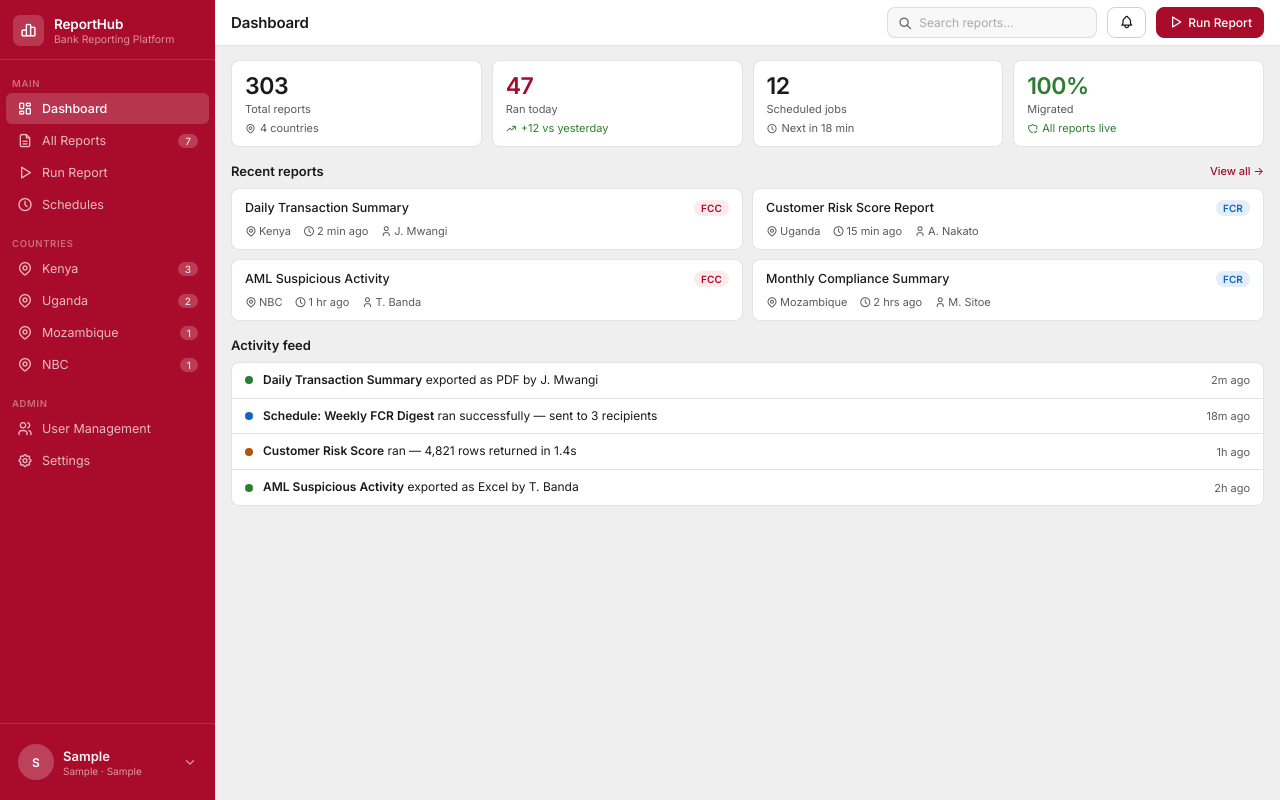
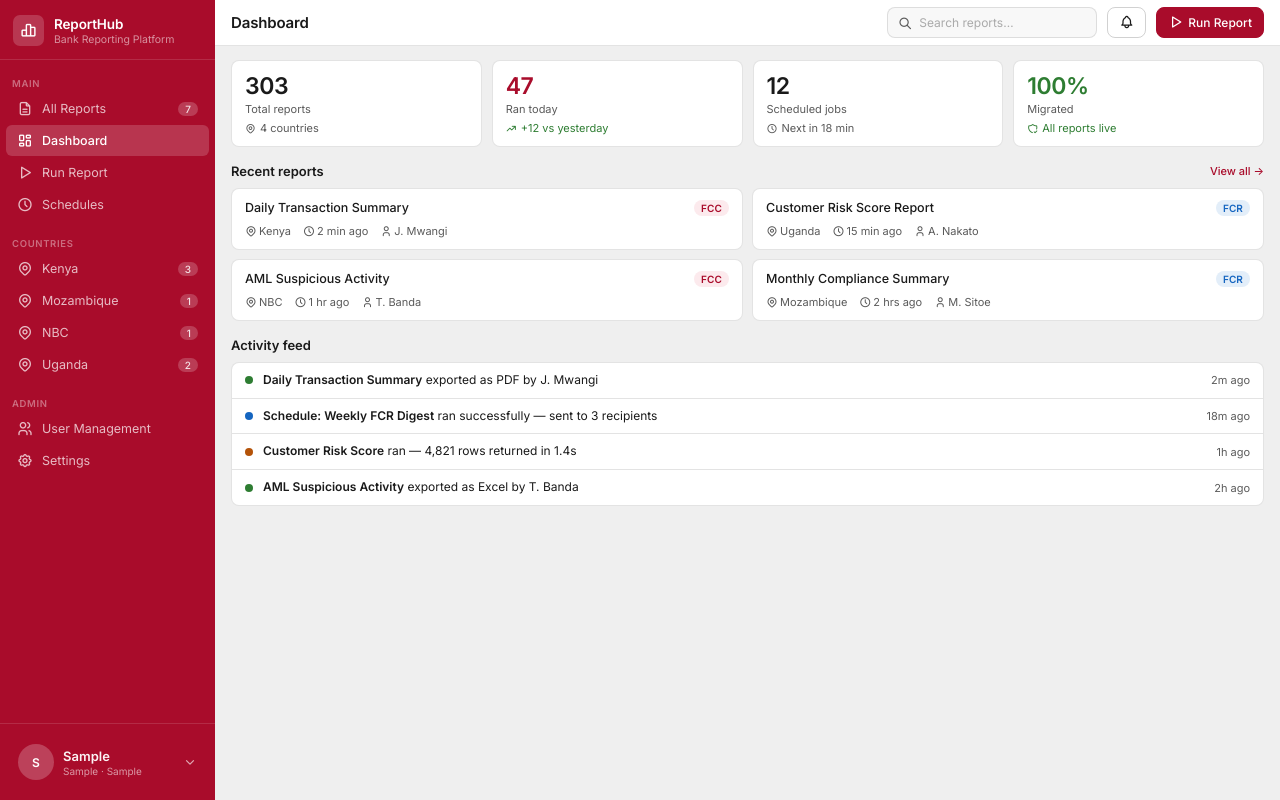
Before and after one commit to TejasArangale/ReportHub, an Angular app: page / in a window 1280 px wide. Both pictures are taken after typing "Sample", "Sample", "Sample" into the empty fields and a click on the button "Login". Built offline with nearby package versions, Linux system fonts and the light colour scheme.

Commit message:
Made Sidebar Dynamic

```diff
--- a/src/app/app.ts
+++ b/src/app/app.ts
@@ -80,5 +80,6 @@ export class App {
   { name: 'Watchlist Screening Report', type: 'FCC', country: 'Kenya',      lastRun: '3 hrs ago',  duration: '1.9s' },
   { name: 'Credit Exposure Summary',    type: 'FCR', country: 'Uganda',     lastRun: 'Yesterday',  duration: '1.1s' },
   { name: 'Regulatory Capital Report',  type: 'FCR', country: 'Kenya',      lastRun: 'Yesterday',  duration: '3.2s' },
+
 ];
 }
--- a/src/app/components/sidebar/sidebar.html
+++ b/src/app/components/sidebar/sidebar.html
@@ -8,46 +8,49 @@
   </div>
 
   <div class="sb-nav">
+
+    <!-- Main nav -->
     <div class="sb-section">Main</div>
-    <div class="sb-item" [class.active]="activeScreen === 'dashboard'" (click)="setScreen('dashboard')">
-      <i class="ti ti-layout-dashboard"></i> Dashboard
-    </div>
-    <div class="sb-item" [class.active]="activeScreen === 'reports' && activeFilter === 'All'" (click)="setScreen('reports')">
+
+    <!-- All Reports is separate because it needs the badge -->
+    <div class="sb-item"
+      [class.active]="activeScreen === 'reports' && activeFilter === 'All'"
+      (click)="setScreen('reports')">
       <i class="ti ti-file-description"></i> All Reports
       <span class="sb-badge">{{ totalCount }}</span>
     </div>
-    <div class="sb-item" [class.active]="activeScreen === 'runner'" (click)="setScreen('runner')">
-      <i class="ti ti-player-play"></i> Run Report
-    </div>
-    <div class="sb-item" [class.active]="activeScreen === 'schedule'" (click)="setScreen('schedule')">
-      <i class="ti ti-clock"></i> Schedules
-    </div>
 
+    @for (item of mainNav; track item.screen) {
+      <div class="sb-item"
+        [class.active]="activeScreen === item.screen"
+        (click)="setScreen(item.screen)">
+        <i class="ti {{ item.icon }}"></i> {{ item.label }}
+      </div>
+    }
+
+    <!-- Countries — derived from reports data -->
     <div class="sb-section" style="margin-top:8px">Countries</div>
-    <div class="sb-item" [class.active]="activeScreen === 'reports' && activeFilter === 'Kenya'" (click)="setScreenWithFilter('reports', 'Kenya')">
-      <i class="ti ti-map-pin"></i> Kenya
-      <span class="sb-badge">{{ countByCountry('Kenya') }}</span>
-    </div>
-    <div class="sb-item" [class.active]="activeScreen === 'reports' && activeFilter === 'Uganda'" (click)="setScreenWithFilter('reports', 'Uganda')">
-      <i class="ti ti-map-pin"></i> Uganda
-      <span class="sb-badge">{{ countByCountry('Uganda') }}</span>
-    </div>
-    <div class="sb-item" [class.active]="activeScreen === 'reports' && activeFilter === 'Mozambique'" (click)="setScreenWithFilter('reports', 'Mozambique')">
-      <i class="ti ti-map-pin"></i> Mozambique
-      <span class="sb-badge">{{ countByCountry('Mozambique') }}</span>
-    </div>
-    <div class="sb-item" [class.active]="activeScreen === 'reports' && activeFilter === 'NBC'" (click)="setScreenWithFilter('reports', 'NBC')">
-      <i class="ti ti-map-pin"></i> NBC
-      <span class="sb-badge">{{ countByCountry('NBC') }}</span>
-    </div>
 
+    @for (country of countries; track country) {
+      <div class="sb-item"
+        [class.active]="activeScreen === 'reports' && activeFilter === country"
+        (click)="setScreenWithFilter('reports', country)">
+        <i class="ti ti-map-pin"></i> {{ country }}
+        <span class="sb-badge">{{ countByCountry(country) }}</span>
+      </div>
+    }
+
+    <!-- Admin nav -->
     <div class="sb-section" style="margin-top:8px">Admin</div>
-    <div class="sb-item" [class.active]="activeScreen === 'user-management'" (click)="setScreen('user-management')">
-      <i class="ti ti-users"></i> User Management
-    </div>
-    <div class="sb-item" [class.active]="activeScreen === 'settings'" (click)="setScreen('settings')">
-      <i class="ti ti-settings"></i> Settings
-    </div>
+
+    @for (item of adminNav; track item.screen) {
+      <div class="sb-item"
+        [class.active]="activeScreen === item.screen"
+        (click)="setScreen(item.screen)">
+        <i class="ti {{ item.icon }}"></i> {{ item.label }}
+      </div>
+    }
+
   </div>
 
   <div class="sb-footer">
@@ -57,12 +60,14 @@
         <div class="sb-uname">{{ currentUser.name || 'Guest User' }}</div>
         <div class="sb-urole">{{ currentUser.role || 'Please login' }} · {{ currentUser.location || 'Unknown' }}</div>
       </div>
-      <div class="sb-arrow" *ngIf="currentUser.name">
-        <i class="ti ti-chevron-down"></i>
+      @if (currentUser.name) {
+        <div class="sb-arrow"><i class="ti ti-chevron-down"></i></div>
+      }
+    </div>
+    @if (currentUser.name && showLogout) {
+      <div class="sb-logout">
+        <button type="button" (click)="onLogout()">Logout</button>
       </div>
-    </div>
-    <div class="sb-logout" *ngIf="currentUser.name && showLogout">
-      <button type="button" (click)="onLogout()">Logout</button>
-    </div>
+    }
   </div>
 </div>
--- a/src/app/components/sidebar/sidebar.ts
+++ b/src/app/components/sidebar/sidebar.ts
@@ -15,6 +15,12 @@ interface Report {
   duration: string;
 }
 
+interface NavItem {
+  label: string;
+  icon: string;
+  screen: string;
+}
+
 @Component({
   selector: 'app-sidebar',
   standalone: true,
@@ -26,12 +32,30 @@ export class Sidebar {
   @Input() activeScreen: string = 'dashboard';
   @Input() activeFilter: string = 'All';
   @Input() currentUser: User = { name: '', role: '', location: '' };
-  @Input() reports: Report[] = [];   // ← receive reports from parent
+  @Input() reports: Report[] = [];
   @Output() screenChange = new EventEmitter<string>();
   @Output() filterChange = new EventEmitter<string>();
   @Output() logout = new EventEmitter<void>();
 
   showLogout = false;
+
+  // ── Main nav items ──────────────────────────────
+  mainNav: NavItem[] = [
+    { label: 'Dashboard',  icon: 'ti-layout-dashboard', screen: 'dashboard' },
+    { label: 'Run Report', icon: 'ti-player-play',       screen: 'runner'    },
+    { label: 'Schedules',  icon: 'ti-clock',             screen: 'schedule'  },
+  ];
+
+  // ── Admin nav items ─────────────────────────────
+  adminNav: NavItem[] = [
+    { label: 'User Management', icon: 'ti-users',    screen: 'user-management' },
+    { label: 'Settings',        icon: 'ti-settings', screen: 'settings'        },
+  ];
+
+  // ── Countries derived from reports ─────────────
+  get countries(): string[] {
+    return [...new Set(this.reports.map(r => r.country))].sort();
+  }
 
   // ── Dynamic counts ──────────────────────────────
   get totalCount(): number {
@@ -41,8 +65,8 @@ export class Sidebar {
   countByCountry(country: string): number {
     return this.reports.filter(r => r.country === country).length;
   }
-  // ────────────────────────────────────────────────
 
+  // ── User ────────────────────────────────────────
   get userInitials(): string {
     if (!this.currentUser?.name) return 'G';
     return this.currentUser.name
```
